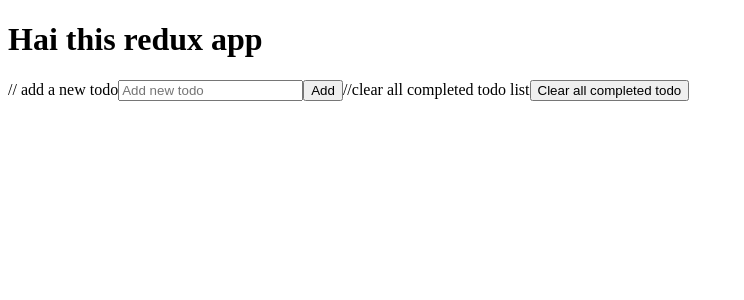
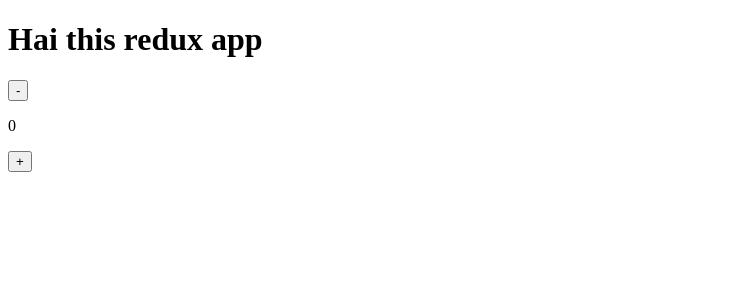
Before and after one commit to rublepreji/React-pratice, a React (Vite) app: page / in a window 1280 px wide. Shown: the top 300 px of the page, without its empty margins (0-744 px from the left). Built offline with nearby package versions, Linux system fonts and the light colour scheme.

Commit message:
feat: implement counter using Redux for state management

```diff
--- a/package.json
+++ b/package.json
@@ -11,7 +11,9 @@
   },
   "dependencies": {
     "react": "^19.2.8",
-    "react-dom": "^19.2.8"
+    "react-dom": "^19.2.8",
+    "react-redux": "^9.3.0",
+    "redux": "^5.0.1"
   },
   "devDependencies": {
     "@eslint/js": "^10.0.1",
--- a/src/App.tsx
+++ b/src/App.tsx
@@ -1,6 +1,9 @@
 // import Counter from "./Reducer/Counter"
 // import NameList from "./Items/NameList"
-import Todo from "./Todo/Todo"
+// import Todo from "./Todo/Todo"
+import { store } from "./Redux/CounterRedux"
+import { Provider } from "react-redux"
+import ReduxCounter from './Redux/ReduxCounter'
 
 function App() {
   return (
@@ -8,7 +11,10 @@ function App() {
       <h1>Hai this redux app</h1>
       {/* <Counter/> */}
       {/* <NameList/> */}
-      <Todo/>
+      {/* <Todo/> */}
+      <Provider store={store}>
+      <ReduxCounter/>
+      </Provider>
     </>
   )
 }
--- /dev/null
+++ b/src/Redux/CounterRedux.tsx
@@ -0,0 +1,26 @@
+import { legacy_createStore } from "redux"
+
+const intialValue = {
+    value: 0
+}
+type Action = {type:'increment'} |{type: 'decrement'}
+
+function CounterReducer(prevState= intialValue,action: Action){
+    switch(action.type){
+        case 'increment':
+            return {
+                ...prevState,
+                value: prevState.value+1
+            }
+        case 'decrement':
+            return {
+                ...prevState,
+                value: prevState.value-1
+            }
+        default: return prevState
+    }
+}
+
+export const store = legacy_createStore(CounterReducer)
+
+export default CounterReducer;
--- /dev/null
+++ b/src/Redux/ReduxCounter.tsx
@@ -0,0 +1,29 @@
+import { useDispatch, useSelector } from "react-redux";
+
+function Counter(){
+    interface counterState {
+        value : number
+    }
+
+    const value = useSelector((state: counterState)=>state.value)
+    const dispact = useDispatch()
+    function increament(){
+        dispact({
+            type:'increment'
+        })
+    }
+    function decrement(){
+        dispact({
+            type:'decrement'
+        })
+    }
+    return (
+        <>
+            <button onClick={decrement}>-</button>
+            <p>{value}</p>
+            <button onClick={increament}>+</button>
+        </>
+    )
+}
+
+export default Counter;
```
Also changed, not shown: 1 other file (tests, documents, lock files or other folders).
